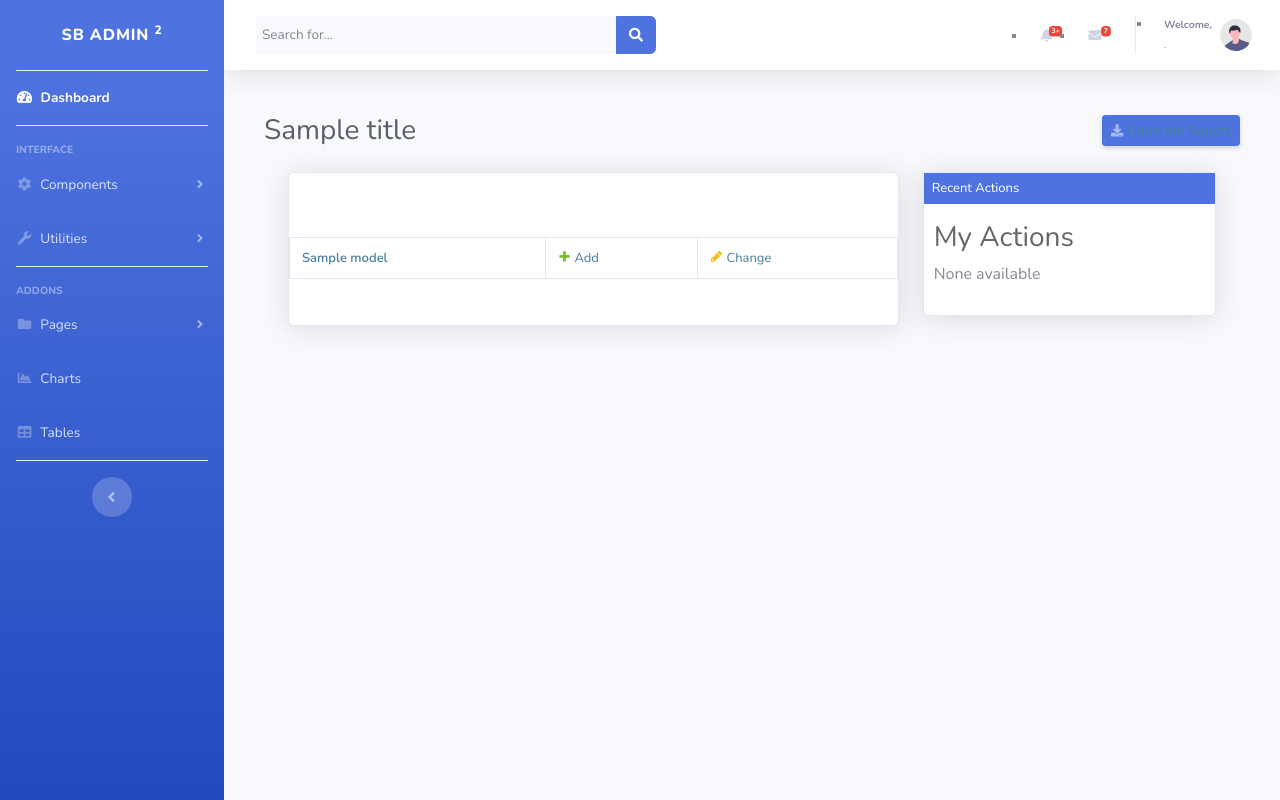
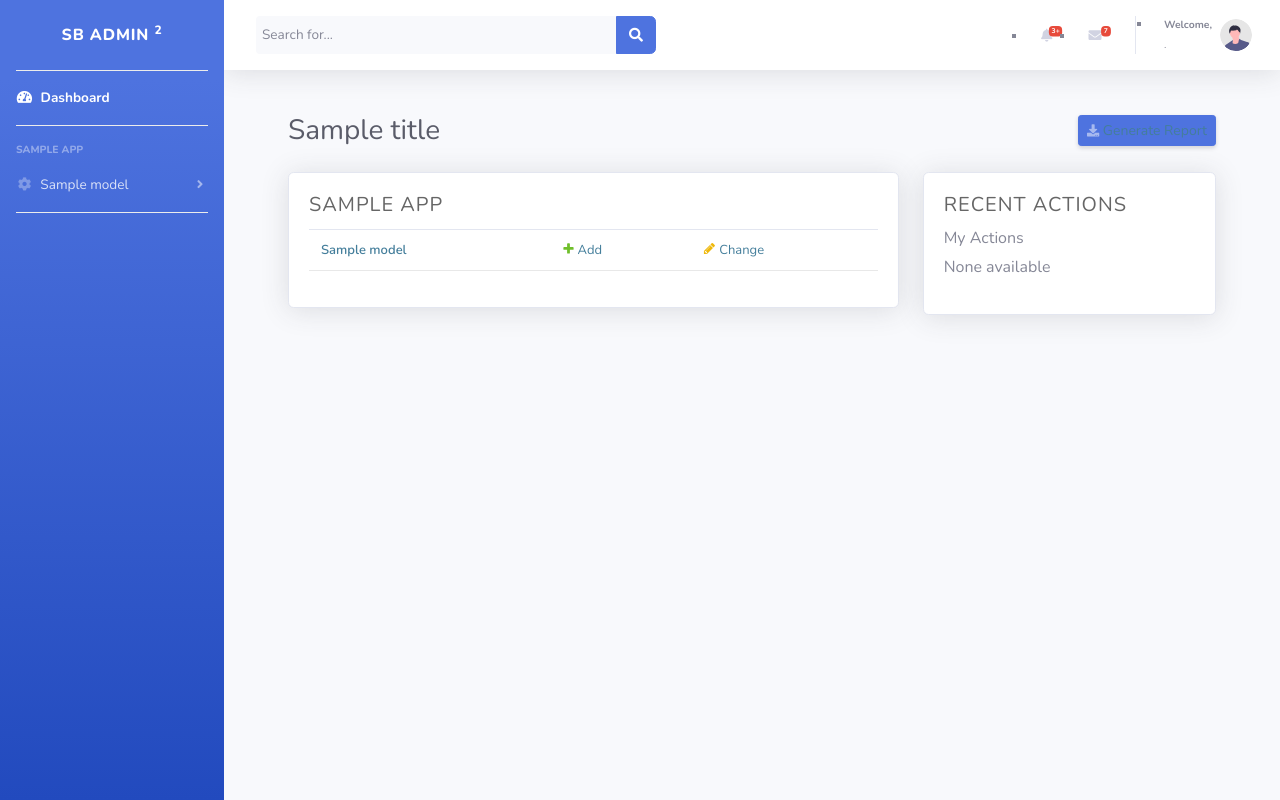
Before and after one commit to chrzysztof/bootstrap-django-admin-template, a Django app: template app/templates/admin/index.html in a window 1280 px wide. Run offline with Django 3.2, Linux system fonts and the light colour scheme; the template is opened without the code that fills it: most values are stand-ins (such as "Sample title", 1, 10 or a date in 2020); data that the repository does not hold is empty; some libraries are stand-ins or nearby versions.

Commit message:
Add apps list to sidebar

```diff
--- a/app/templates/admin/base.html
+++ b/app/templates/admin/base.html
@@ -42,98 +42,48 @@
 
             <!-- Divider -->
             <hr class="sidebar-divider">
-
+        {% if app_list %}
+                {% for app in app_list %}
                 <!-- Heading -->
                     <div class="sidebar-heading">
-                Interface
+                        {{ app.name }}
                     </div>
 
-            <!-- Nav Item - Pages Collapse Menu -->
+                    {% for model in app.models %}
                         <li class="nav-item">
-                <a class="nav-link collapsed" href="#" data-toggle="collapse" data-target="#collapseTwo"
-                    aria-expanded="true" aria-controls="collapseTwo">
+                        {% if model.admin_url %}
+                            <a class="nav-link collapsed" href="#" data-toggle="collapse" data-target="#collapse{{ model.name }}"
+                            aria-expanded="true" aria-controls="collapse{{ model.name }}">
                             <i class="fas fa-fw fa-cog"></i>
-                    <span>Components</span>
+                            <span>{{ model.name }}</span>
+                        {% else %}
+                             {{ model.name }}
+                        {% endif %}
                         </a>
-                <div id="collapseTwo" class="collapse" aria-labelledby="headingTwo" data-parent="#accordionSidebar">
+                            <div id="collapse{{ model.name }}" class="collapse" aria-labelledby="heading{{ model.name }}" data-parent="#accordionSidebar">
                                 <div class="bg-white py-2 collapse-inner rounded">
                                     <h6 class="collapse-header">Custom Components:</h6>
-                        <a class="collapse-item" href="buttons.html">Buttons</a>
-                        <a class="collapse-item" href="cards.html">Cards</a>
+                                    {% if model.add_url %}
+                                        <a class="collapse-item addlink" href="{{ model.add_url }}">{% trans 'Add' %}</a>
+                                    {% else %}
+                                        &nbsp;
+                                    {% endif %}
+                                    {% if model.admin_url %}
+                                        <a class="collapse-item changelink" href="{{ model.admin_url }}">{% trans 'Change' %}</a>
+                                    {% else %}
+                                        &nbsp;
+                                    {% endif %}
                                 </div>
                             </div>
                         </li>
 
-            <!-- Nav Item - Utilities Collapse Menu -->
-            <li class="nav-item">
-                <a class="nav-link collapsed" href="#" data-toggle="collapse" data-target="#collapseUtilities"
-                    aria-expanded="true" aria-controls="collapseUtilities">
-                    <i class="fas fa-fw fa-wrench"></i>
-                    <span>Utilities</span>
-                </a>
-                <div id="collapseUtilities" class="collapse" aria-labelledby="headingUtilities"
-                    data-parent="#accordionSidebar">
-                    <div class="bg-white py-2 collapse-inner rounded">
-                        <h6 class="collapse-header">Custom Utilities:</h6>
-                        <a class="collapse-item" href="utilities-color.html">Colors</a>
-                        <a class="collapse-item" href="utilities-border.html">Borders</a>
-                        <a class="collapse-item" href="utilities-animation.html">Animations</a>
-                        <a class="collapse-item" href="utilities-other.html">Other</a>
-                    </div>
-                </div>
-            </li>
-
+                    {% endfor %}
                         <!-- Divider -->
             <hr class="sidebar-divider">
-
-            <!-- Heading -->
-            <div class="sidebar-heading">
-                Addons
-            </div>
-
-            <!-- Nav Item - Pages Collapse Menu -->
-            <li class="nav-item">
-                <a class="nav-link collapsed" href="#" data-toggle="collapse" data-target="#collapsePages"
-                    aria-expanded="true" aria-controls="collapsePages">
-                    <i class="fas fa-fw fa-folder"></i>
-                    <span>Pages</span>
-                </a>
-                <div id="collapsePages" class="collapse" aria-labelledby="headingPages" data-parent="#accordionSidebar">
-                    <div class="bg-white py-2 collapse-inner rounded">
-                        <h6 class="collapse-header">Login Screens:</h6>
-                        <a class="collapse-item" href="login.html">Login</a>
-                        <a class="collapse-item" href="register.html">Register</a>
-                        <a class="collapse-item" href="forgot-password.html">Forgot Password</a>
-                        <div class="collapse-divider"></div>
-                        <h6 class="collapse-header">Other Pages:</h6>
-                        <a class="collapse-item" href="404.html">404 Page</a>
-                        <a class="collapse-item" href="blank.html">Blank Page</a>
-                    </div>
-                </div>
-            </li>
-
-            <!-- Nav Item - Charts -->
-            <li class="nav-item">
-                <a class="nav-link" href="charts.html">
-                    <i class="fas fa-fw fa-chart-area"></i>
-                    <span>Charts</span></a>
-            </li>
-
-            <!-- Nav Item - Tables -->
-            <li class="nav-item">
-                <a class="nav-link" href="tables.html">
-                    <i class="fas fa-fw fa-table"></i>
-                    <span>Tables</span></a>
-            </li>
-
-            <!-- Divider -->
-            <hr class="sidebar-divider d-none d-md-block">
-
-            <!-- Sidebar Toggler (Sidebar) -->
-            <div class="text-center d-none d-md-inline">
-                <button class="rounded-circle border-0" id="sidebarToggle"></button>
-            </div>
-
+                {% endfor %}
+            {% else %}
+                <p>{% trans "You don't have permission to edit anything." %}</p>
+            {% endif %}
 
         </ul>
         <!-- End of Sidebar -->
@@ -348,7 +298,7 @@
         <div id="content">
                     <!-- Page Heading -->
 
-                        <div class="d-sm-flex align-items-center justify-content-between mb-4">
+                        <div class="container-fluid d-sm-flex align-items-center justify-content-between mb-4">
                             {% block pretitle %}{% endblock %}
                             {% block content_title %}{% if title %}<h1 class="h3 mb-0 text-gray-800">{{ title }}</h1>{% endif %}{% endblock %}
                             <a href="#" class="d-none d-sm-inline-block btn btn-sm btn-primary shadow-sm"><i
--- a/app/templates/admin/index.html
+++ b/app/templates/admin/index.html
@@ -14,15 +14,13 @@
     <!-- Project Card Example -->
         <div class="card shadow mb-4">
             <div class="card-body">
-
-            </div>
             {% if app_list %}
                 {% for app in app_list %}
-                    <div class="app-{{ app.app_label }} module table-responsive">
-                    <header>
-                        <a href="{{ app.app_url }}" class="section" title="{% blocktrans with name=app.name %}Models in the {{ name }} application{% endblocktrans %}">{{ app.name }}</a>
-                    </header>
-                    <table class="table table-bordered">
+                    <h5 class="card-title">
+                        {{ app.name }}
+                    </h5>
+                    <div class="app-{{ app.app_label }} table-responsive">
+                    <table class="table">
                     {% for model in app.models %}
                         <tr class="model-{{ model.object_name|lower }}">
                         {% if model.admin_url %}
@@ -51,16 +49,18 @@
                 <p>{% trans "You don't have permission to edit anything." %}</p>
             {% endif %}
             </div>
+        </div><!-- end apps cards -->
 
-    </div><!-- end apps cards -->
+    </div><!-- end apps col-8 -->
     <div class="col-lg-4 mb-4">
     <!-- Project Card Example -->
         <div class="card shadow mb-4">
             {% block sidebar %}
-            <div>
-                <div class="module" id="recent-actions-module">
-                    <h2>{% trans 'Recent Actions' %}</h2>
-                    <h3>{% trans 'My Actions' %}</h3>
+            <div class="card-body">
+                <h5 class="card-title">{% trans 'Recent Actions' %}</h5>
+                <div  id="recent-actions-module">
+
+                    <h6>{% trans 'My Actions' %}</h6>
                         {% load log %}
                         {% get_admin_log 10 as admin_log for_user user %}
                         {% if not admin_log %}
```
Lines whose indentation alone changed are shown as unchanged.
